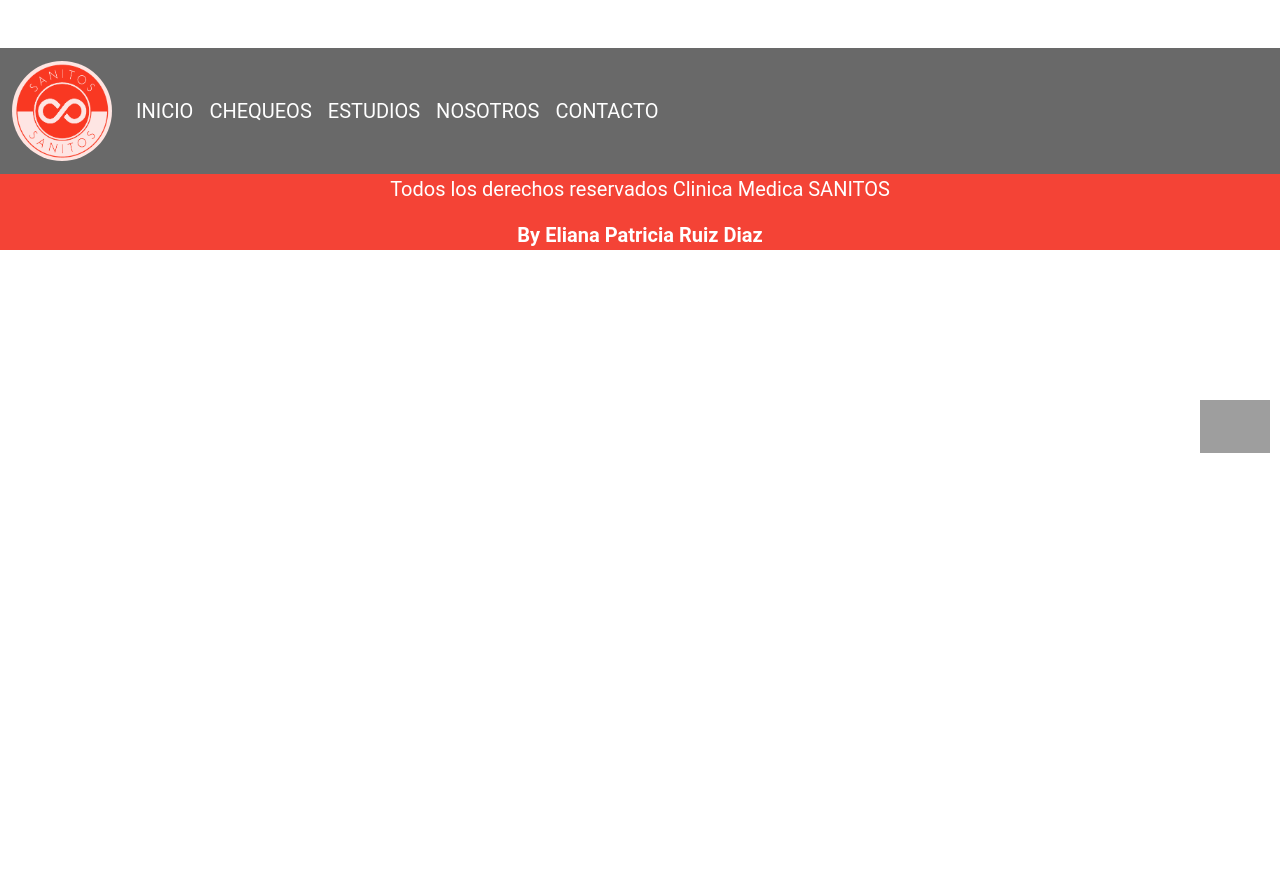
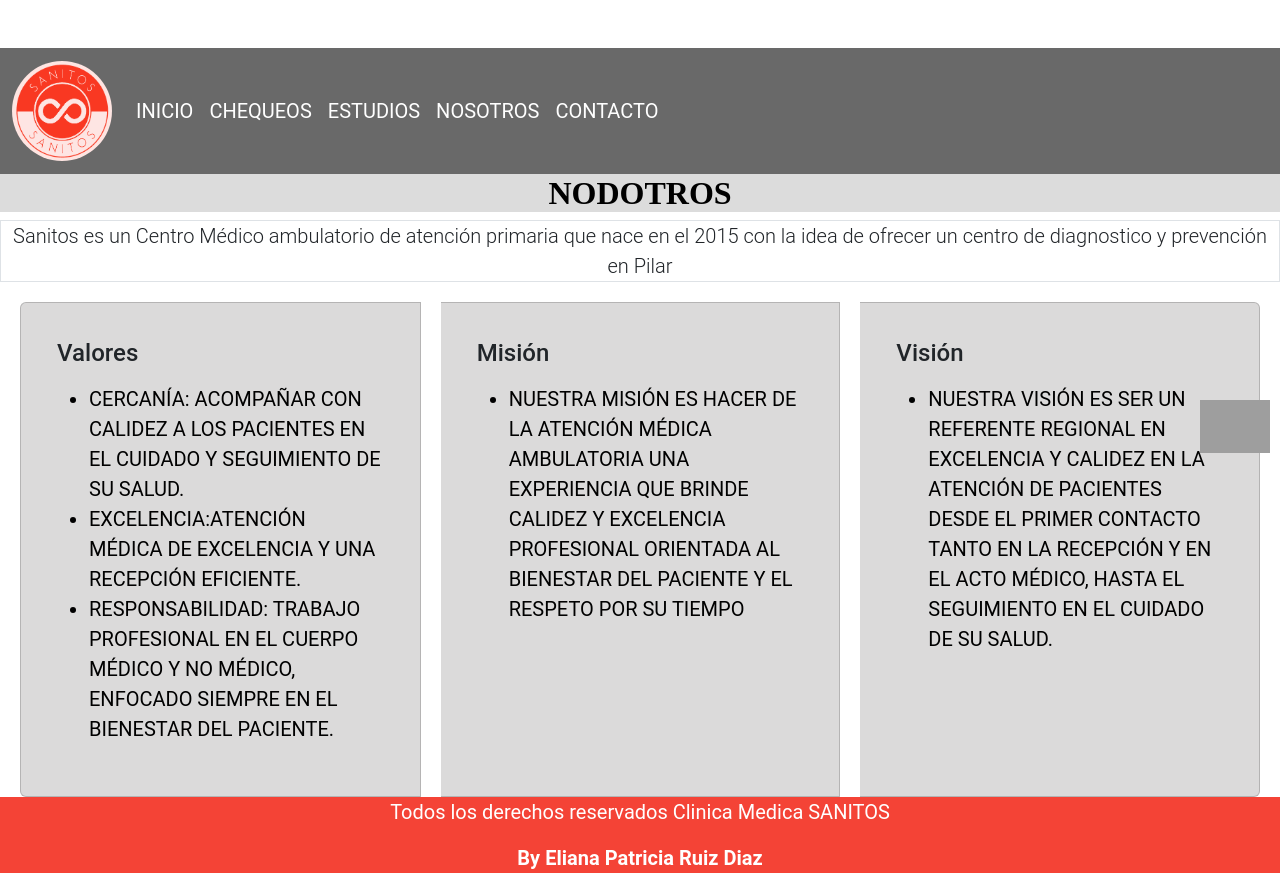
Before and after one commit to ruizdiaz/entrega-final, a website: page pages/nosotros.html in a window 1280 px wide. Before the commit the page ends 800 px from the top, so only its background shows below. Drawn offline with nearby package versions, Linux system fonts and the light colour scheme; grey boxes are pictures that could not be loaded.

Commit message:
inicie la pag nosotros

```diff
--- a/pages/nosotros.html
+++ b/pages/nosotros.html
@@ -43,6 +43,43 @@
          </nav>
    </header>
    <main>
+     <h1>Nodotros</h1>
+
+
+
+        <div class="nosotros lead border border mt-10">
+            Sanitos es un Centro Médico ambulatorio de atención primaria que nace en el 2015 con la idea de ofrecer un centro de diagnostico y prevención en Pilar
+        </div>
+
+
+    <div class="card-group">
+      <div class="card">
+
+        <div class="card-body">
+          <h4 class="card-title">Valores</h4>
+          <p class="card-text"><ul>
+            <li>Cercanía: Acompañar con calidez a los pacientes en el cuidado y seguimiento de su salud.</li>
+          <li>Excelencia:Atención médica de excelencia y una recepción eficiente.</li>
+          <li>Responsabilidad: Trabajo profesional en el cuerpo médico y no médico, enfocado siempre en el bienestar del paciente.</li>
+        </ul> </p>
+
+        </div>
+      </div>
+      <div class="card">
+        <div class="card-body ">
+          <h4 class="card-title">Misión </h4>
+          <p class="card-text"><ul> <li> Nuestra misión es hacer de la atención médica ambulatoria una experiencia que brinde calidez y excelencia profesional orientada al bienestar del paciente y el respeto por su tiempo</ul></li> </p>
+
+        </div>
+      </div>
+      <div class="card">
+        <div class="card-body">
+          <h4 class="card-title">Visión</h4>
+          <p class="card-text"><ul><li>Nuestra visión es ser un referente regional en excelencia y calidez en la atención de pacientes desde el primer contacto tanto en la recepción y en el acto médico, hasta el seguimiento en el cuidado de su salud.</li></ul></p>
+
+        </div>
+      </div>
+    </div>
     <a href="https:api.whatsapp.com/send?phone=+541120480889" target="_blank">
       <img class="botonWhatsApp"
           src="https://fg.ull.es/empleo/wp-content/uploads/sites/6/2020/09/whatsapp_png.png" alt="logo whatsapp">
--- a/scss/_main.scss
+++ b/scss/_main.scss
@@ -113,3 +113,11 @@
     color: $color-texto;
     font-size: $tamaño-fuente;
 }
+.nosotros{
+    text-align: center;
+}
+.card{
+    background-color: rgb(219, 218, 218);
+    padding: 20px;
+    margin: 20px;
+}
```
Also changed, not shown: css/estilo.css.
